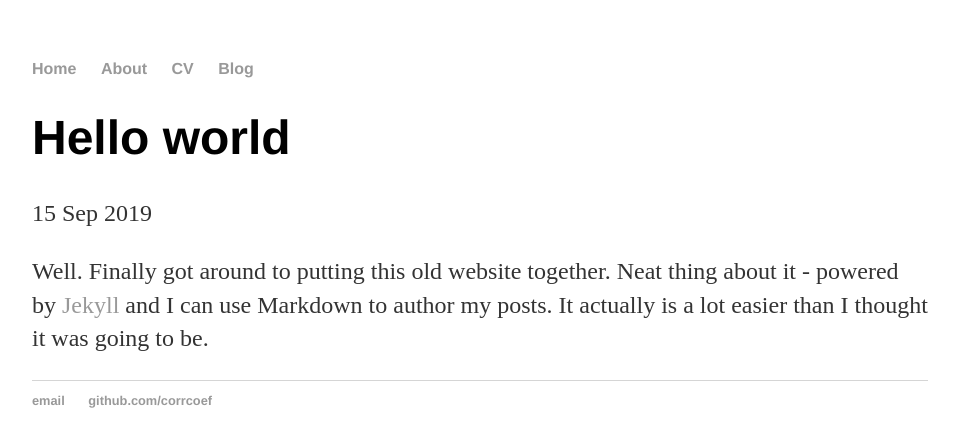
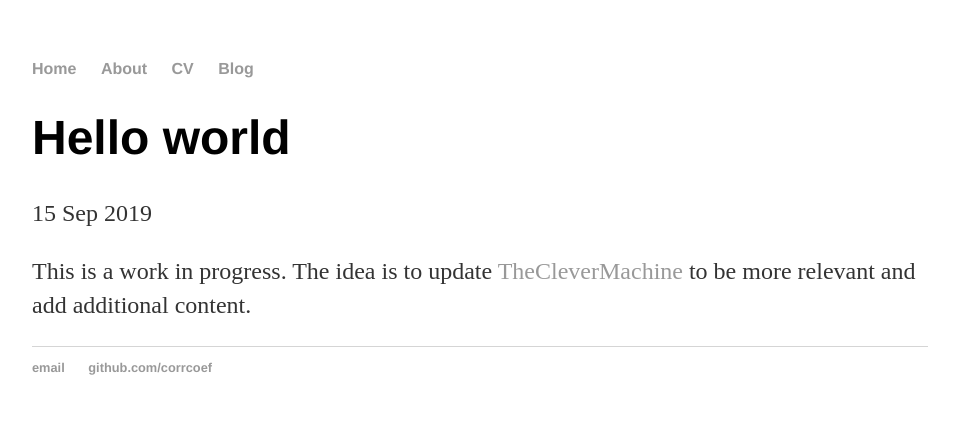
Before and after one commit to corrcoef/corrcoef.github.io, a Jekyll site: the page built from _posts/2019-09-15-hello-world.md, in a window 1280 px wide. Shown: the top 447 px of the page, without its empty margins (160-1119 px from the left). Built offline with Jekyll 4.4.1, drawn with Linux system fonts in a browser that asks for light colours.

Commit message:
Make content more relevant

```diff
--- a/_posts/2019-09-15-hello-world.md
+++ b/_posts/2019-09-15-hello-world.md
@@ -4,4 +4,4 @@ title: "Hello world"
 date: 2019-09-15
 ---
 
-Well. Finally got around to putting this old website together. Neat thing about it - powered by [Jekyll](http://jekyllrb.com) and I can use Markdown to author my posts. It actually is a lot easier than I thought it was going to be.
+This is a work in progress. The idea is to update [TheCleverMachine](https://theclevermachine.wordpress.com/) to be more relevant and add additional content.
--- a/index.html
+++ b/index.html
@@ -4,5 +4,9 @@ title: corrcoef
 ---
 <div class="blurb">
     <h1>Hi there, I'm Dustin Stansbury!</h1>
-    <p>I'm best known as the etc... <em>A Touch of Evil</em> Don't trust me. <a href="/about">Read more about my life...</a></p>
+    <p>I'm best known for the author of <em>TheCleverMachine</em>.
+        <br>
+            <a href="/about">Read more here</a>
+        </br>
+    </p>
 </div><!-- /.blurb -->
```
